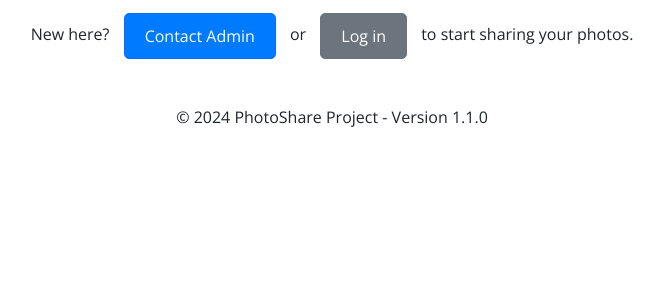
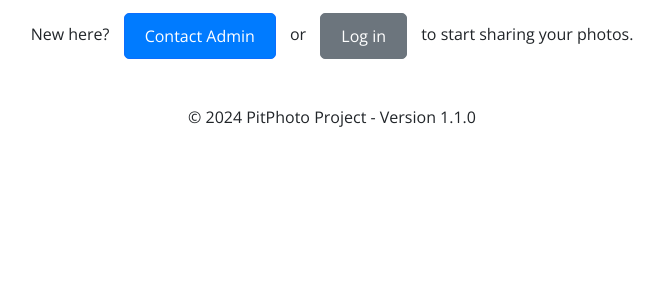
Before and after one commit to LittleChihiro/Photo-Album, a Django app: page / in a window 1280 px wide. Shown: the part 157-457 px from the top of the page, without its empty margins (308-972 px from the left). Run offline with Django 4.2, Linux system fonts and the light colour scheme.

Commit message:
PitPhoto

```diff
--- a/photos/templates/photos/gallery.html
+++ b/photos/templates/photos/gallery.html
@@ -258,7 +258,7 @@
 
 <footer class="bg-dank text-center text-lg-start">
     <div class="text-center p-3" style="background-color: rgba(0, 0, 0, 0,5);">
-        © 2024 PhotoShare Project - Version 1.1.0
+        © 2024 PitPhoto Project - Version 1.1.0
     </div>
 </footer>
 
--- a/photos/templates/photos/home.html
+++ b/photos/templates/photos/home.html
@@ -55,7 +55,7 @@
 
 <footer class="bg-dank text-center text-lg-start">
     <div class="text-center p-3" style="background-color: rgba(0, 0, 0, 0,5);">
-        © 2024 PhotoShare Project - Version 1.1.0
+        © 2024 PitPhoto Project - Version 1.1.0
     </div>
 </footer>
 
```
